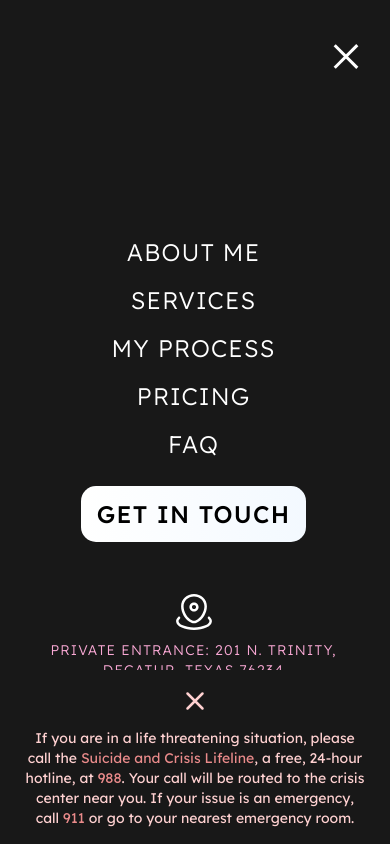
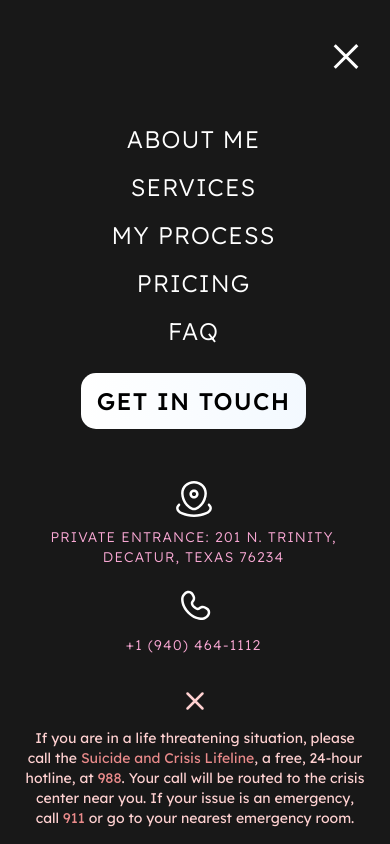
Before and after one commit to PWalis/alicia-counseling, a Next.js app: page / in a window 390 px wide. Both pictures are taken after a click on the button 346 px from the left and 56 px from the top of the page. Shown: the top 844 px of the page. Built offline with nearby package versions, Linux system fonts and the light colour scheme.

Commit message:
testing header

```diff
--- a/ui/header/Header.tsx
+++ b/ui/header/Header.tsx
@@ -70,7 +70,7 @@ export const Header = () => {
             animate={width >= 964 || menuIsOpen ? "opened" : "closed"}
             className={clsx(
               "h-[calc(110dvh)] w-[calc(111dvw)] absolute bg-[#181818] lg1/2:bg-transparent lg1/2:pr-5 lg1/2:flex lg1/2:h-auto lg1/2:w-auto lg1/2:top-auto",
-              menuIsOpen ? "-top-3 -right-7 pt-[15rem]" : "hidden"
+              menuIsOpen ? "-top-3 -right-7 pt-[calc(15dvh)]" : "hidden"
             )}
           >
             <nav
```
